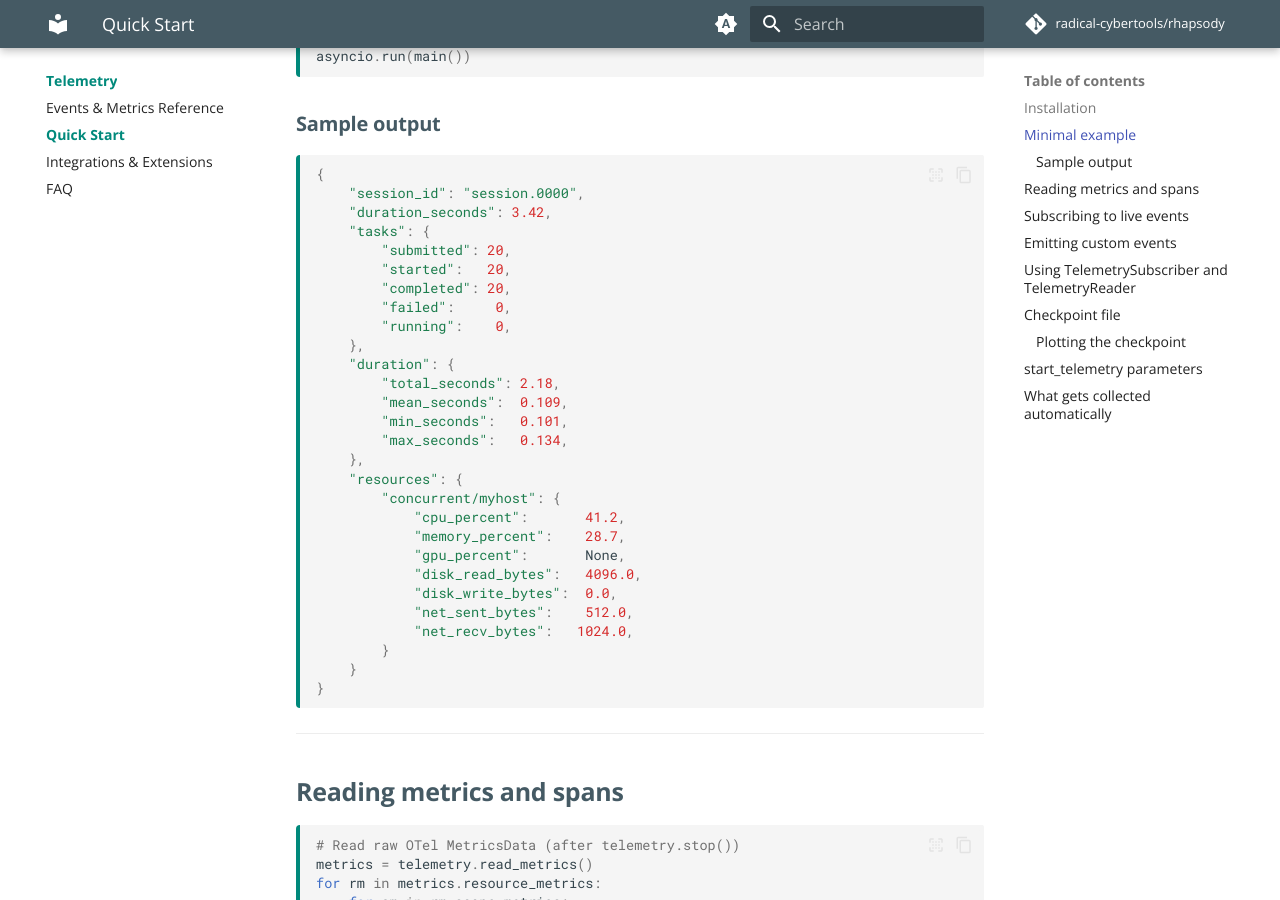
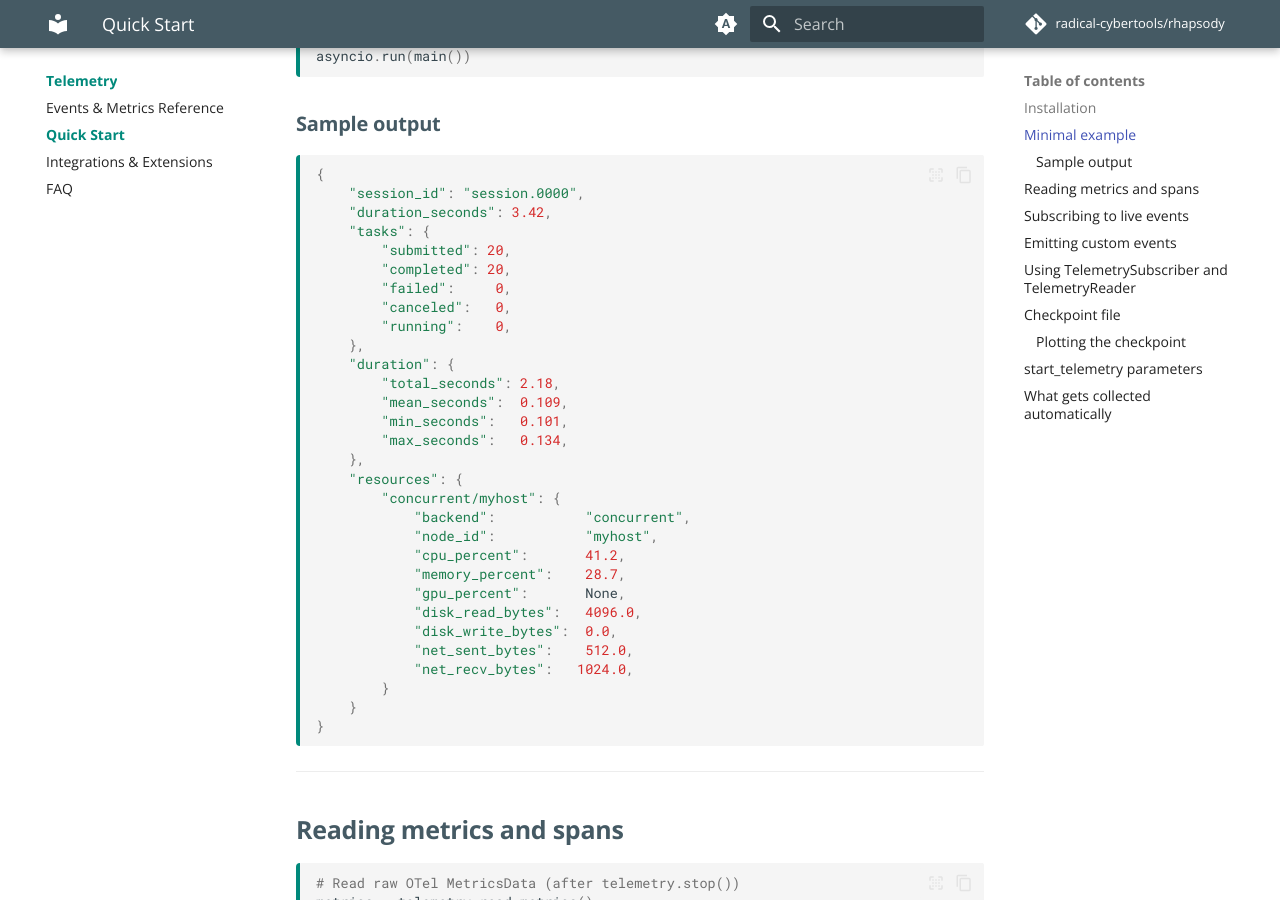
Before and after one commit to radical-cybertools/rhapsody, an MkDocs documentation site: the page built from docs/telemetry/quickstart.md, in a window 1280 px wide and 900 px high, scrolled down 1122 px. Built offline with MkDocs 1.6.1 and Material for MkDocs 9.7.7, drawn with Linux system fonts in a browser that asks for light colours; comment, search, counter and statistics services are not loaded.

Commit message:
update docs

```diff
--- a/docs/telemetry/quickstart.md
+++ b/docs/telemetry/quickstart.md
@@ -54,9 +54,9 @@ asyncio.run(main())
     "duration_seconds": 3.42,
     "tasks": {
         "submitted": 20,
-        "started":   20,
         "completed": 20,
         "failed":     0,
+        "canceled":   0,
         "running":    0,
     },
     "duration": {
@@ -67,6 +67,8 @@ asyncio.run(main())
     },
     "resources": {
         "concurrent/myhost": {
+            "backend":           "concurrent",
+            "node_id":           "myhost",
             "cpu_percent":       41.2,
             "memory_percent":    28.7,
             "gpu_percent":       None,
```
